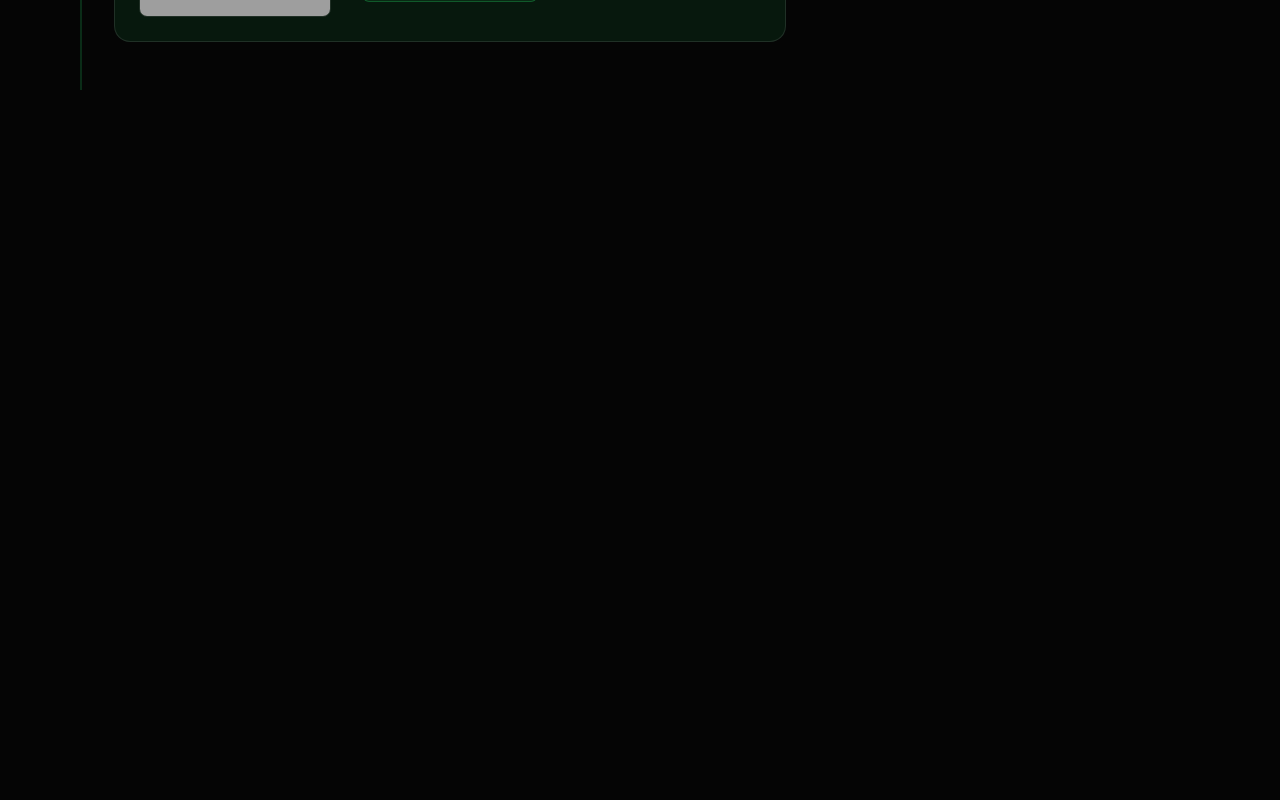
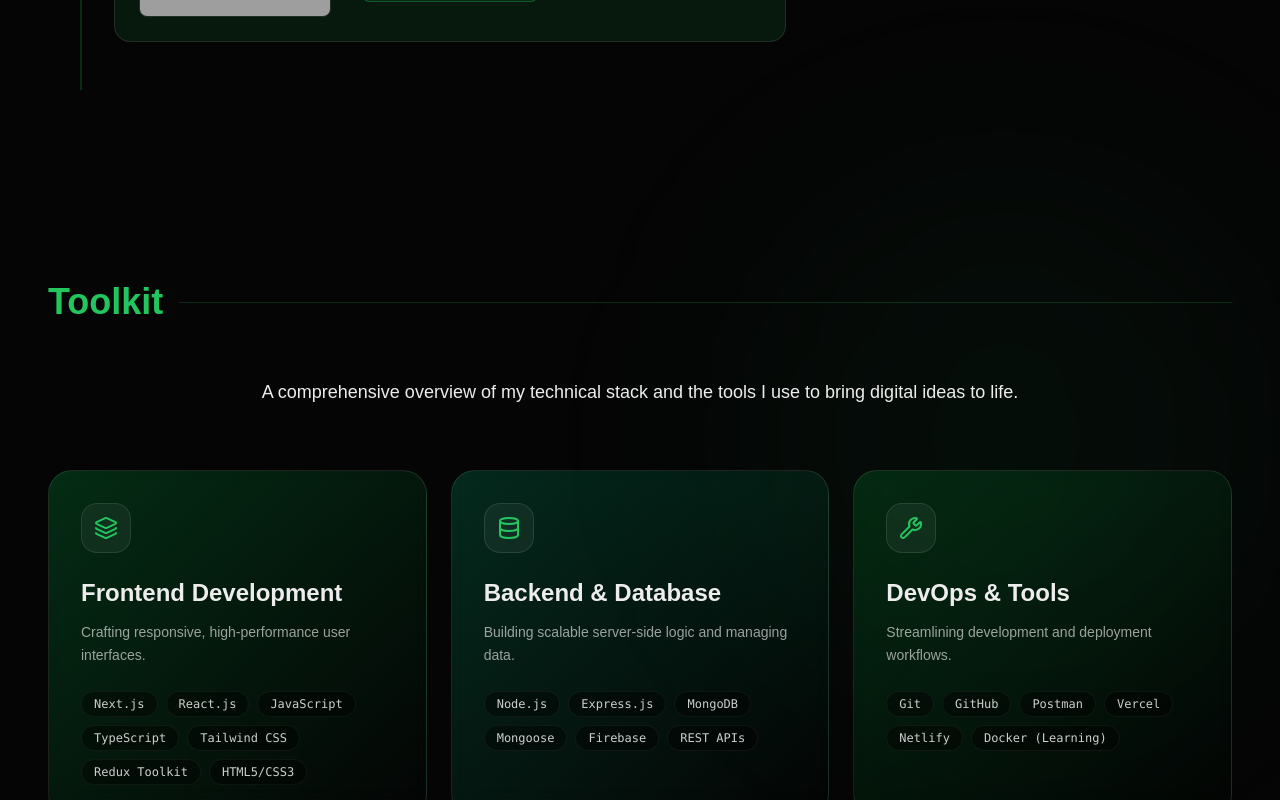
Before and after one commit to HarshNandigamwar/ShriharshNandigamwarPortfolio, a Next.js app: page / in a window 1280 px wide. Shown: the part 2000-2800 px from the top of the page. Before the commit the page ends 2266 px from the top, so only its background shows below. Built offline with nearby package versions, Linux system fonts and the light colour scheme; grey boxes are pictures that could not be loaded.

Commit message:
skills page done

```diff
--- a/src/app/about/page.tsx
+++ b/src/app/about/page.tsx
@@ -14,7 +14,7 @@ export default function AboutPage() {
       <div className="mx-auto px-6">
         {/* Section Header */}
         <div className="flex items-center gap-4 mb-16">
-          <h2 className="text-4xl font-bold">About Me</h2>
+          <h2 className="text-4xl font-bold text-brand">About Me</h2>
           <div className="h-[1px] bg-brand/20 flex-grow" />
         </div>
 
@@ -71,7 +71,7 @@ export default function AboutPage() {
                   <motion.div
                     initial={{ opacity: 0, y: 50 }}
                     whileInView={{ opacity: 1, y: 0 }}
-                    transition={{ duration: 0.6, delay: 0.2 }}
+                    transition={{duration: 0.6, delay: i * 0.1 }}
                     whileHover={{ scale: 1.05 }}
                     whileTap={{ scale: 0.95 }}
                     key={i}
--- a/src/app/experience/page.tsx
+++ b/src/app/experience/page.tsx
@@ -8,7 +8,7 @@ export default function ExperiencePage() {
       <div className=" mx-auto px-6">
         {/* Section Heading */}
         <div className="flex items-center gap-4 mb-16">
-          <h2 className="text-4xl font-bold">Experience</h2>
+          <h2 className="text-4xl font-bold text-brand">Experience</h2>
           <div className="h-[1px] bg-brand/20 flex-grow" />
         </div>
 
--- a/src/app/page.tsx
+++ b/src/app/page.tsx
@@ -2,13 +2,15 @@
 import HomePage from "./home/page";
 import AboutPage from "./about/page";
 import ExperiencePage from "./experience/page";
+import SkillsPage from "./skills/page";
 
 export default function Home() {
   return (
     <main className="max-w-7xl mx-auto px-6 py-20 ">
       <HomePage />
       <AboutPage />
-      <ExperiencePage/>
+      <ExperiencePage />
+      <SkillsPage/>
     </main>
   );
 }
--- /dev/null
+++ b/src/app/skills/page.tsx
@@ -0,0 +1,140 @@
+"use client";
+import { motion } from "framer-motion";
+import {
+  Terminal,
+  Database,
+  Wrench,
+  Cpu,
+  Layers,
+  Globe,
+  Zap,
+} from "lucide-react";
+
+const skillCategories = [
+  {
+    title: "Frontend Development",
+    icon: <Layers className="text-brand" />,
+    description: "Crafting responsive, high-performance user interfaces.",
+    skills: [
+      "Next.js",
+      "React.js",
+      "JavaScript",
+      "TypeScript",
+      "Tailwind CSS",
+      "Redux Toolkit",
+      "HTML5/CSS3",
+    ],
+    color: "from-green-500/20 to-transparent",
+  },
+  {
+    title: "Backend & Database",
+    icon: <Database className="text-brand" />,
+    description: "Building scalable server-side logic and managing data.",
+    skills: [
+      "Node.js",
+      "Express.js",
+      "MongoDB",
+      "Mongoose",
+      "Firebase",
+      "REST APIs",
+    ],
+    color: "from-emerald-500/20 to-transparent",
+  },
+  {
+    title: "DevOps & Tools",
+    icon: <Wrench className="text-brand" />,
+    description: "Streamlining development and deployment workflows.",
+    skills: [
+      "Git",
+      "GitHub",
+      "Postman",
+      "Vercel",
+      "Netlify",
+      "Docker (Learning)",
+    ],
+    color: "from-green-600/20 to-transparent",
+  },
+];
+
+export default function SkillsPage() {
+  return (
+    <section className="py-24 bg-transparent relative">
+      {/* Background Ambient Glow */}
+      <div className="absolute top-0 right-0 -z-10 w-[500px] h-[500px] bg-brand/5 rounded-full blur-[120px]" />
+
+      <div className="mx-auto px-6">
+        {/* Header */}
+        <div className="mb-16">
+          <motion.h2
+            initial={{ opacity: 0, y: 20 }}
+            whileInView={{ opacity: 1, y: 0 }}
+            className="text-5xl font-bold flex items-center gap-4 mb-14"
+          >
+            <span className="text-4xl font-bold text-brand">Toolkit</span>
+            <div className="h-[1px] bg-brand/20 flex-grow" />
+          </motion.h2>
+          <p className="text-center text-lg">
+            A comprehensive overview of my technical stack and the tools I use
+            to bring digital ideas to life.
+          </p>
+        </div>
+
+        {/* skill grid */}
+        <div className="grid grid-cols-1 md:grid-cols-3 gap-6 mb-20">
+          {skillCategories.map((cat, idx) => (
+            <motion.div
+              key={idx}
+              initial={{ opacity: 0, y: 50 }}
+              whileInView={{ opacity: 1, y: 0 }}
+              transition={{ duration: 0.3, delay: idx * 0.1 }}
+              whileHover={{ scale: 1.05 }}
+              className={`relative overflow-hidden p-8 rounded-3xl border border-white/10 bg-gradient-to-br ${cat.color} backdrop-blur-sm group hover:border-brand/50 transition-all duration-500`}
+            >
+              <div className="mb-6 p-3 w-fit rounded-2xl bg-white/5 border border-white/10 group-hover:scale-110 transition-transform">
+                {cat.icon}
+              </div>
+              <h3 className="text-2xl font-bold mb-3">{cat.title}</h3>
+              <p className="text-white/60 text-sm mb-6 leading-relaxed">
+                {cat.description}
+              </p>
+
+              <div className="flex flex-wrap gap-2 mt-auto">
+                {cat.skills.map((skill) => (
+                  <span
+                    key={skill}
+                    className="px-3 py-1 text-xs font-mono bg-black/40 border border-white/5 rounded-full text-white/80 group-hover:text-brand group-hover:border-brand/30 transition-colors"
+                  >
+                    {skill}
+                  </span>
+                ))}
+              </div>
+            </motion.div>
+          ))}
+        </div>
+
+        {/* Featured Tech Highlight */}
+        <div className="grid grid-cols-2 md:grid-cols-4 gap-4">
+          <TechFeature icon={<Terminal />} label="Clean Code" />
+          <TechFeature icon={<Zap />} label="Performance" />
+          <TechFeature icon={<Globe />} label="SEO Ready" />
+          <TechFeature icon={<Cpu />} label="Scalability" />
+        </div>
+      </div>
+    </section>
+  );
+}
+
+function TechFeature({
+  icon,
+  label,
+}: {
+  icon: React.ReactNode;
+  label: string;
+}) {
+  return (
+    <div className="flex items-center gap-3 p-4 rounded-2xl bg-brand/10 border border-brand/30 transition-colors group">
+      <div className="text-brand ">{icon}</div>
+      <span className="font-medium text-sm text-white/70">{label}</span>
+    </div>
+  );
+}
```
